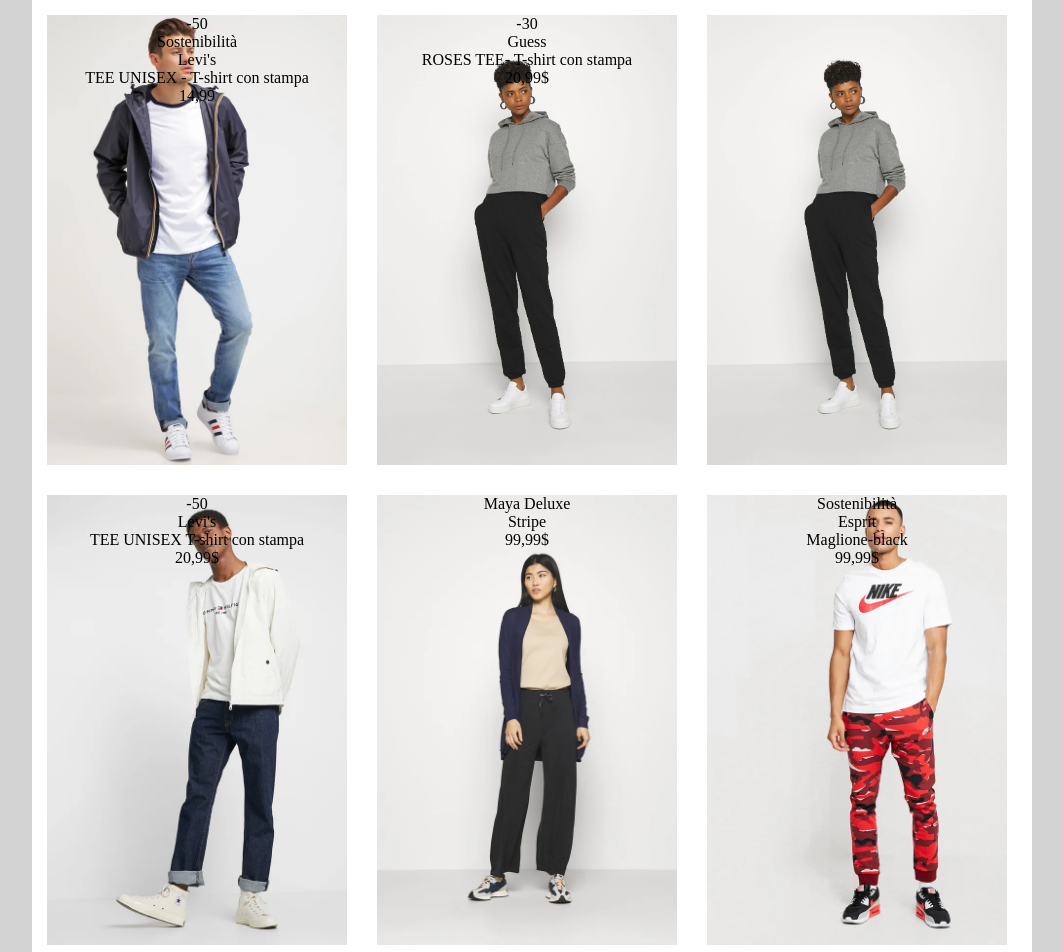
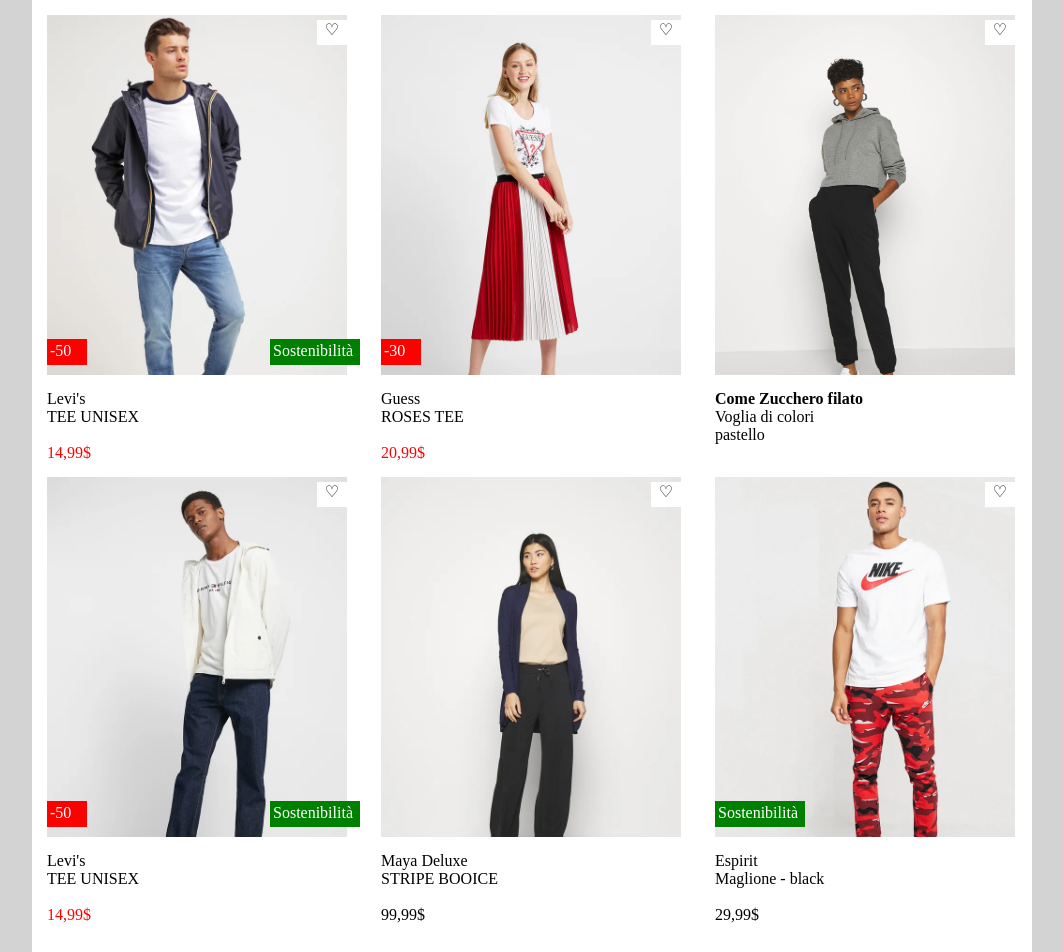
Before and after one commit to shatyrbekova/htmlcss-shop, a plain HTML site: page index.html in a window 1280 px wide. Shown: the top 952 px of the page, without its empty margins (108-1171 px from the left). Drawn offline with Linux system fonts and the light colour scheme.

Commit message:
aggiunti i componenti di css

```diff
--- a/css/style.css
+++ b/css/style.css
@@ -13,14 +13,22 @@ body{
     height:1200px;
     margin: 0 auto;
     background-color: white;
-    text-align: center;
 
 }
+
 .webp{
     width: 300px;
-    height:450px;
+    height:360px;
+    background-size: cover;
+    background-position: no-repeat;
     float: left;
     margin:15px;
+}
+
+.testo{
+     width:150px;
+     height: 100px;
+     margin-left: 15px;
 }
 
  .contain section{
@@ -30,9 +38,6 @@ body{
 
 .img1{
     background-image: url(../img/img1.webp);
-    background-size: cover;
-    background-position: no-repeat;
-
 }
 .img1:hover{
     background-image:url(../img/1-hover.webp);
@@ -40,50 +45,91 @@ body{
 
 .img2{
     background-image: url(../img/2.webp);
-    background-size: cover;
-    background-position: no-repeat;
 }
+
 .img2:hover{
     background-image:url(../img/2-hover.webp);
 }
 
 .img3{
     background-image: url(../img/img3.webp);
-    background-size: cover;
-    background-position: no-repeat;
 }
+
 .img3:hover{
     background-image:url(../img/3-hover.webp);
 }
+
 .img4{
     background-image: url(../img/img4.webp);
-    background-size: cover;
-    background-position: no-repeat;
 }
+
+
 .img4:hover{
     background-image:url(../img/4-hover.webp);
 }
+
 .img5{
     background-image: url(../img/img5.webp);
-    background-size: cover;
-    background-position: no-repeat;
 }
+
 .img5:hover{
     background-image:url(../img/5-hover.webp);
 }
+
 .img6{
     background-image: url(../img/img6.webp);
-    background-size: cover;
-    background-position: no-repeat;
 }
-.hearts{
-    display: none;
-    color:red;
-    font-size:30px;
-    position: absolute;
-    right:150px;
-    bottom: 0px;
-}
+
+
 .img6:hover{
     background-image:url(../img/6-hover.webp);
 }
+
+.discount{
+    position: absolute;
+    bottom:25px;
+    width:40px;
+    height: 26px;
+    background-color: red;
+    color:white;
+    padding:3px;
+}
+
+.cuore{
+    width:30px;
+    height:25px;
+    background-color: white;
+    position: absolute;
+    top:20px;
+    right:15px;
+    text-align: center;
+}
+
+.sostenibility{
+    position: absolute;
+    bottom: 25px;
+    right:  2px;
+    width: 90px;
+    height: 26px;
+    background-color: green;
+    color:white;
+    padding:3px;
+}
+
+.sostenibility1{
+    position: absolute;
+    bottom: 25px;
+    width: 90px;
+    height: 26px;
+    background-color: green;
+    color:white;
+    padding:3px;
+}
+
+.red-price{
+    color:red;
+}
+/* #green{
+    background-color: green;
+    width:250px;
+    height: 250px; */
--- a/index.html
+++ b/index.html
@@ -11,53 +11,91 @@
     <div id="container">
         <div class="contain" >
 
-            <section class="webp img1">
-                  <div class="discount">-50</div>
-                  <div>Sostenibilità</div>
-                  <div>Levi's <br>
-                   TEE UNISEX - T-shirt con stampa</div>
-                   <div>14,99</div>
-                  <div class="hearts">&hearts;</div>
+            <section>
+                  <div class="webp img1"></div>
+                  <div class="testo text1">
+                    <span class="cuore">&#9825;</span>
+                    <span class="discount">-50</span>
+                    <span class="sostenibility">Sostenibilità</span>
+                    <span>Levi's
+                     <br>
+                      TEE UNISEX
+                     </span>
+                     <br>
+                      <br>
+                    <span class="red-price">14,99$</span>
+                  </div>
              </section>
 
-             <section class="webp img3" >
-                <div class="discount">-30</div>
-                <div>Guess<br>
-                  ROSES TEE- T-shirt con stampa
+             <section>
+                <div class="webp img2"></div>
+                <div class="testo text2">
+                    <span class="cuore">&#9825;</span>
+                    <span class="discount">-30</span>
+                    <span>Guess</span>
+                    <br>
+                    <span>ROSES TEE</span>
+                    <br>
+                    <br>
+                    <span class="red-price">20,99$</span>
                 </div>
-                <div>20,99$</div>
-                <div class="hearts">&hearts;</div>
              </section>
 
-             <section class="webp img3">
+             <section>
+                <div class="webp img3"></div>
+                <div class="testo text2">
+                    <span class="cuore">&#9825;</span>
+                    <div id="green">
+                       <h4>Come Zucchero filato</h4>
+                       Voglia di colori pastello
+                       <br>
+                       <br>
+                    </div>
 
              </section>
         </div>
 
         <div class="contain">
 
-            <section class="webp img4">
-                <div class="discount">-50</div>
-                <div>Levi's<br>
-                  TEE UNISEX T-shirt con stampa
+            <section>
+                <div class="webp img4"></div>
+                <div class="testo text4">
+                    <span class="cuore">&#9825;</span>
+                    <span class="discount">-50</span>
+                    <span class="sostenibility">Sostenibilità</span>
+                    <span>Levi's</span>
+                    <br>
+                    <span>TEE UNISEX</span>
+                    <br>
+                    <br>
+                    <span class="red-price">14,99$</span>
                 </div>
-                <div>20,99$</div>
-                <div class="hearts">&hearts;</div>
             </section>
 
-            <section class="webp img5">
-                <div>Maya Deluxe<br>
-                 Stripe </div>
-                <div>99,99$</div>
-                <div class="hearts">&hearts;</div>
+            <section>
+                <div class="webp img5"></div>
+                <div class="testo text5">
+                    <span class="cuore">&#9825;</span>
+                    <span>Maya Deluxe</span>
+                    <br>
+                    <span>STRIPE BOOICE </span>
+                    <br>
+                    <br>
+                    <span>99,99$</span>
+                </div>
             </section>
 
-            <section class="webp img6">
-                <div>Sostenibilità</div>
-                <div>Esprit<br>
-                    Maglione-black</div>
-                   <div>99,99$</div>
-                   <div class="hearts">&hearts;</div>
+            <section>
+                <div class="webp img6"></div>
+                <div class="testo text6">
+                    <span class="cuore">&#9825;</span>
+                    <span class="sostenibility1">Sostenibilità</span>
+                    <span>Espirit</span>
+                    <br>
+                    <span>Maglione - black</span>
+                    <br>
+                    <br>
+                    <span>29,99$</span>
             </section>
 
         </div>
```
